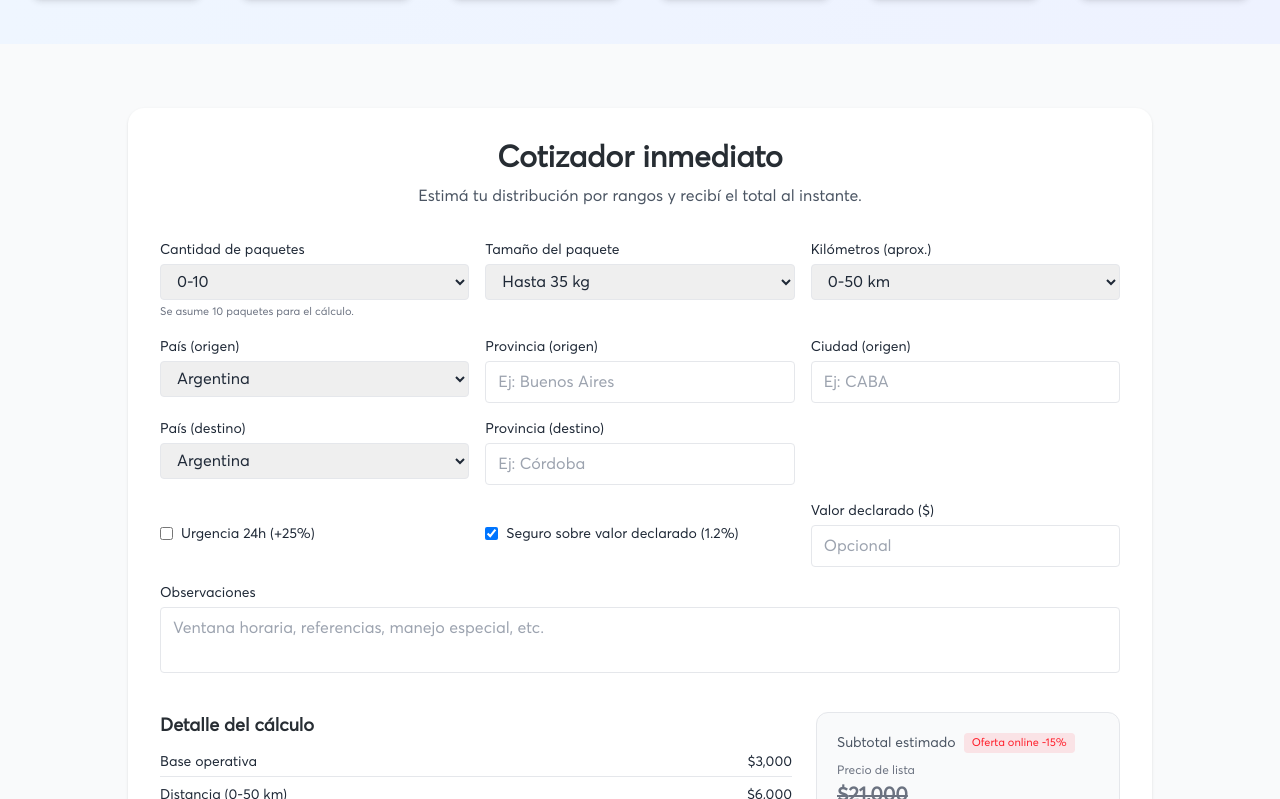
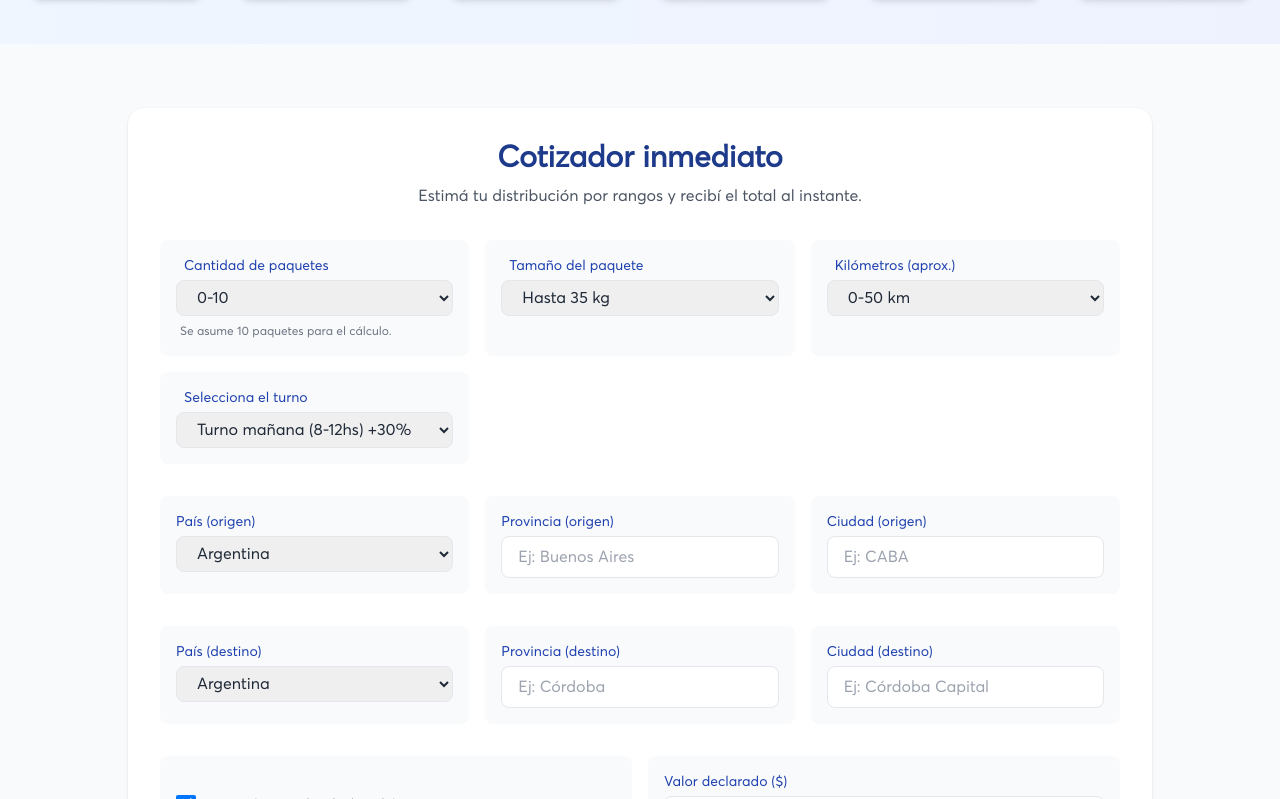
Before and after one commit to Fjmorell/logisticaargentina, a React (Vite) app: page /cotizar in a window 1280 px wide. Shown: the part 2001-2800 px from the top of the page. Built offline with nearby package versions, Linux system fonts and the light colour scheme.

Commit message:
cotizador

```diff
--- a/src/components/QuoteCalculator.jsx
+++ b/src/components/QuoteCalculator.jsx
@@ -4,26 +4,31 @@ import React, { useMemo, useState } from "react";
 /** ======= TABLAS DE TARIFAS (EDITABLES) ======= */
 const COUNT_BANDS = {
   "0-10":  { label: "0-10",  assumed: 10,  discount: 1.00 },
-  "11-20": { label: "11-20", assumed: 20,  discount: 0.95 },
-  "21-30": { label: "21-30", assumed: 30,  discount: 0.92 },
-  "31-40": { label: "31-40", assumed: 40,  discount: 0.90 },
+  "11-20": { label: "11-20", assumed: 20,  discount: 0.97 },
+  "21-30": { label: "21-30", assumed: 30,  discount: 0.94 },
+  "31-40": { label: "31-40", assumed: 40,  discount: 0.91 },
   "41-50": { label: "41-50", assumed: 50,  discount: 0.88 },
   "50+":   { label: "+50",   assumed: 60,  discount: 0.85 },
 };
 
 const SIZE_RATES = {
-  small: { label: "Hasta 35 kg",  perPackage: 1200 },
-  large: { label: "Más de 35 kg", perPackage: 2000 },
+  small: { label: "Hasta 35 kg",  perPackage: 2450 },
+  large: { label: "Más de 35 kg", perPackage: 2550 },
 };
 
 const DISTANCE_BANDS = {
-  "0-50":   { label: "0-50 km",    fee: 6000 },
-  "51-100": { label: "51-100 km",  fee: 10000 },
-  "100+":   { label: "+ de 100 km", fee: 15000 },
+  "0-50":   { label: "0-50 km",    fee: 4500 },
+  "51-100": { label: "51-100 km",  fee: 7500 },
+  "100+":   { label: "+ de 100 km", fee: 11000 },
+};
+
+const TURNOS = {
+  normal: { label: "Sin urgencia", recargo: 1.00 },
+  mañana: { label: "Turno mañana (8-12hs)", recargo: 1.30 }, // +30% (modificado)
+  tarde:  { label: "Turno tarde (13-17hs)", recargo: 1.20 }, // +20% (modificado)
 };
 
 const SURCHARGES = {
-  urgencia24h: 1.25, // +25% sobre subtotal (sin seguro)
   seguro: 0.012,     // 1.2% del valor declarado
 };
 
@@ -49,8 +54,8 @@ export default function QuoteCalculator() {
     destinoProvincia: "",
     destinoCiudad: "",
 
-    // Extras
-    urgencia24h: false,
+    // Turno y extras
+    turno: "normal", // Reemplaza urgencia24h
     seguro: true,
     valorDeclarado: "",
 
@@ -67,8 +72,9 @@ export default function QuoteCalculator() {
     const count = COUNT_BANDS[form.paquetesBand];
     const size = SIZE_RATES[form.size];
     const dist = DISTANCE_BANDS[form.distanceBand];
+    const turno = TURNOS[form.turno];
 
-    if (!count || !size || !dist) {
+    if (!count || !size || !dist || !turno) {
       return { subtotal: 0, total: 0, breakdown: [], error: "" };
     }
 
@@ -88,11 +94,15 @@ export default function QuoteCalculator() {
       },
     ];
 
-    // Urgencia 24h (multiplicador sobre subtotal del servicio)
-    if (form.urgencia24h) {
+    // Recargo por turno urgente
+    if (form.turno !== "normal") {
       const prev = subtotal;
-      subtotal = Math.round(subtotal * SURCHARGES.urgencia24h);
-      breakdown.push({ label: "Urgencia 24h (+25%)", value: subtotal - prev });
+      subtotal = Math.round(subtotal * turno.recargo);
+      const porcentajeRecargo = Math.round((turno.recargo - 1) * 100);
+      breakdown.push({
+        label: `${turno.label} (+${porcentajeRecargo}%)`,
+        value: subtotal - prev
+      });
     }
 
     // Seguro (sobre valor declarado)
@@ -127,9 +137,9 @@ export default function QuoteCalculator() {
       `• Cantidad de paquetes: ${COUNT_BANDS[form.paquetesBand]?.label || "-"}`,
       `• Tamaño: ${SIZE_RATES[form.size]?.label || "-"}`,
       `• Kilómetros (aprox.): ${DISTANCE_BANDS[form.distanceBand]?.label || "-"}`,
+      `• Turno: ${TURNOS[form.turno]?.label || "-"}`,
       `• Origen: ${form.origenCiudad || "-"}, ${form.origenProvincia || "-"}, ${form.origenPais || "-"}`,
       `• Destino: ${form.destinoCiudad || "-"}, ${form.destinoProvincia || "-"}, ${form.destinoPais || "-"}`,
-      `• Urgencia 24h: ${form.urgencia24h ? "Sí" : "No"}`,
       `• Seguro: ${form.seguro ? "Sí" : "No"} ${form.valorDeclarado ? `(valor declarado $${Number(form.valorDeclarado).toLocaleString()})` : ""}`,
       "",
       `Precio de lista: $${(price.total || 0).toLocaleString()}`,
@@ -141,7 +151,7 @@ export default function QuoteCalculator() {
   return (
     <section id="cotizador" className="bg-gray-50 py-16 px-6 text-gray-800 scroll-mt-24">
       <div className="max-w-5xl mx-auto bg-white rounded-2xl shadow p-8">
-        <h2 className="text-2xl md:text-3xl font-bold text-custom-dark text-center">
+        <h2 className="text-2xl md:text-3xl font-bold text-blue-900 text-center">
           Cotizador inmediato
         </h2>
         <p className="text-center text-gray-600 mt-2">
@@ -151,31 +161,35 @@ export default function QuoteCalculator() {
         {/* ===== FORM ===== */}
         <div className="mt-8 grid grid-cols-1 md:grid-cols-3 gap-4">
           {/* Cantidad de paquetes */}
-          <div>
-            <label className="block text-sm font-medium mb-1">Cantidad de paquetes</label>
+          <div className="bg-gray-50 p-4 rounded-lg">
+            <label className="block text-sm font-medium mb-1 text-blue-800">
+              <i className="fas fa-box mr-2"></i>Cantidad de paquetes
+            </label>
             <select
               name="paquetesBand"
               value={form.paquetesBand}
               onChange={onChange}
-              className="w-full border rounded px-3 py-2"
+              className="w-full border rounded-lg px-4 py-2 focus:ring-2 focus:ring-blue-500 focus:border-blue-500"
             >
               {Object.keys(COUNT_BANDS).map((k) => (
                 <option key={k} value={k}>{COUNT_BANDS[k].label}</option>
               ))}
             </select>
-            <p className="text-[11px] text-gray-500 mt-1">
-              Se asume {COUNT_BANDS[form.paquetesBand].assumed} paquetes para el cálculo.
+            <p className="text-xs text-gray-500 mt-2">
+              <i className="fas fa-info-circle mr-1"></i>Se asume {COUNT_BANDS[form.paquetesBand].assumed} paquetes para el cálculo.
             </p>
           </div>
 
           {/* Tamaño */}
-          <div>
-            <label className="block text-sm font-medium mb-1">Tamaño del paquete</label>
+          <div className="bg-gray-50 p-4 rounded-lg">
+            <label className="block text-sm font-medium mb-1 text-blue-800">
+              <i className="fas fa-ruler-combined mr-2"></i>Tamaño del paquete
+            </label>
             <select
               name="size"
               value={form.size}
               onChange={onChange}
-              className="w-full border rounded px-3 py-2"
+              className="w-full border rounded-lg px-4 py-2 focus:ring-2 focus:ring-blue-500 focus:border-blue-500"
             >
               <option value="small">{SIZE_RATES.small.label}</option>
               <option value="large">{SIZE_RATES.large.label}</option>
@@ -183,13 +197,15 @@ export default function QuoteCalculator() {
           </div>
 
           {/* Km aprox */}
-          <div>
-            <label className="block text-sm font-medium mb-1">Kilómetros (aprox.)</label>
+          <div className="bg-gray-50 p-4 rounded-lg">
+            <label className="block text-sm font-medium mb-1 text-blue-800">
+              <i className="fas fa-route mr-2"></i>Kilómetros (aprox.)
+            </label>
             <select
               name="distanceBand"
               value={form.distanceBand}
               onChange={onChange}
-              className="w-full border rounded px-3 py-2"
+              className="w-full border rounded-lg px-4 py-2 focus:ring-2 focus:ring-blue-500 focus:border-blue-500"
             >
               <option value="0-50">{DISTANCE_BANDS["0-50"].label}</option>
               <option value="51-100">{DISTANCE_BANDS["51-100"].label}</option>
@@ -197,95 +213,122 @@ export default function QuoteCalculator() {
             </select>
           </div>
 
+          {/* Turno */}
+          <div className="bg-gray-50 p-4 rounded-lg">
+            <label className="block text-sm font-medium mb-1 text-blue-800">
+              <i className="fas fa-clock mr-2"></i>Selecciona el turno
+            </label>
+            <select
+              name="turno"
+              value={form.turno}
+              onChange={onChange}
+              className="w-full border rounded-lg px-4 py-2 focus:ring-2 focus:ring-blue-500 focus:border-blue-500"
+            >
+              <option value="mañana">Turno mañana (8-12hs) +30%</option>
+              <option value="tarde">Turno tarde (13-17hs) +20%</option>
+            </select>
+          </div>
+
           {/* Origen */}
-          <div className="md:col-span-3 grid grid-cols-1 md:grid-cols-3 gap-4">
-            <div>
-              <label className="block text-sm font-medium mb-1">País (origen)</label>
-              <select name="origenPais" value={form.origenPais} onChange={onChange} className="w-full border rounded px-3 py-2">
+          <div className="md:col-span-3 grid grid-cols-1 md:grid-cols-3 gap-4 mt-4">
+            <div className="bg-gray-50 p-4 rounded-lg">
+              <label className="block text-sm font-medium mb-1 text-blue-800">País (origen)</label>
+              <select name="origenPais" value={form.origenPais} onChange={onChange} className="w-full border rounded-lg px-4 py-2">
                 <option>Argentina</option>
                 <option>Chile</option>
                 <option>Uruguay</option>
                 <option>Paraguay</option>
               </select>
             </div>
-            <div>
-              <label className="block text-sm font-medium mb-1">Provincia (origen)</label>
-              <input name="origenProvincia" value={form.origenProvincia} onChange={onChange} className="w-full border rounded px-3 py-2" placeholder="Ej: Buenos Aires" />
+            <div className="bg-gray-50 p-4 rounded-lg">
+              <label className="block text-sm font-medium mb-1 text-blue-800">Provincia (origen)</label>
+              <input name="origenProvincia" value={form.origenProvincia} onChange={onChange} className="w-full border rounded-lg px-4 py-2" placeholder="Ej: Buenos Aires" />
             </div>
-            <div>
-              <label className="block text-sm font-medium mb-1">Ciudad (origen)</label>
-              <input name="origenCiudad" value={form.origenCiudad} onChange={onChange} className="w-full border rounded px-3 py-2" placeholder="Ej: CABA" />
+            <div className="bg-gray-50 p-4 rounded-lg">
+              <label className="block text-sm font-medium mb-1 text-blue-800">Ciudad (origen)</label>
+              <input name="origenCiudad" value={form.origenCiudad} onChange={onChange} className="w-full border rounded-lg px-4 py-2" placeholder="Ej: CABA" />
             </div>
           </div>
 
           {/* Destino */}
-          <div className="md:col-span-3 grid grid-cols-1 md:grid-cols-3 gap-4">
-            <div>
-              <label className="block text-sm font-medium mb-1">País (destino)</label>
-              <select name="destinoPais" value={form.destinoPais} onChange={onChange} className="w-full border rounded px-3 py-2">
+          <div className="md:col-span-3 grid grid-cols-1 md:grid-cols-3 gap-4 mt-4">
+            <div className="bg-gray-50 p-4 rounded-lg">
+              <label className="block text-sm font-medium mb-1 text-blue-800">País (destino)</label>
+              <select name="destinoPais" value={form.destinoPais} onChange={onChange} className="w-full border rounded-lg px-4 py-2">
                 <option>Argentina</option>
                 <option>Chile</option>
                 <option>Uruguay</option>
                 <option>Paraguay</option>
               </select>
             </div>
-            <div>
-              <label className="block text-sm font-medium mb-1">Provincia (destino)</label>
-              <input name="destinoProvincia" value={form.destinoProvincia} onChange={onChange} className="w-full border rounded px-3 py-2" placeholder="Ej: Córdoba" />
+            <div className="bg-gray-50 p-4 rounded-lg">
+              <label className="block text-sm font-medium mb-1 text-blue-800">Provincia (destino)</label>
+              <input name="destinoProvincia" value={form.destinoProvincia} onChange={onChange} className="w-full border rounded-lg px-4 py-2" placeholder="Ej: Córdoba" />
+            </div>
+            <div className="bg-gray-50 p-4 rounded-lg">
+              <label className="block text-sm font-medium mb-1 text-blue-800">Ciudad (destino)</label>
+              <input name="destinoCiudad" value={form.destinoCiudad} onChange={onChange} className="w-full border rounded-lg px-4 py-2" placeholder="Ej: Córdoba Capital" />
             </div>
           </div>
 
-          {/* Seguro / Urgencia / Valor declarado */}
-          <div className="md:col-span-3 grid grid-cols-1 md:grid-cols-3 gap-4">
-            <label className="flex items-center gap-2">
-              <input id="urgencia24h" name="urgencia24h" type="checkbox" checked={form.urgencia24h} onChange={onChange} />
-              <span className="text-sm">Urgencia 24h (+25%)</span>
-            </label>
+          {/* Seguro / Valor declarado */}
+          <div className="md:col-span-3 grid grid-cols-1 md:grid-cols-2 gap-4 mt-4">
+            <div className="bg-gray-50 p-4 rounded-lg flex items-center">
+              <input id="seguro" name="seguro" type="checkbox" checked={form.seguro} onChange={onChange} className="h-5 w-5 text-blue-600 focus:ring-blue-500" />
+              <label htmlFor="seguro" className="ml-2 block text-sm text-gray-900">
+                <span className="font-medium">Seguro</span> (1.2% valor declarado)
+              </label>
+            </div>
 
-            <label className="flex items-center gap-2">
-              <input id="seguro" name="seguro" type="checkbox" checked={form.seguro} onChange={onChange} />
-              <span className="text-sm">Seguro sobre valor declarado (1.2%)</span>
-            </label>
-
-            <div>
-              <label className="block text-sm font-medium mb-1">Valor declarado ($)</label>
-              <input name="valorDeclarado" type="number" min="0" value={form.valorDeclarado} onChange={onChange} className="w-full border rounded px-3 py-2" placeholder="Opcional" />
+            <div className="bg-gray-50 p-4 rounded-lg">
+              <label className="block text-sm font-medium mb-1 text-blue-800">Valor declarado ($)</label>
+              <input name="valorDeclarado" type="number" min="0" value={form.valorDeclarado} onChange={onChange} className="w-full border rounded-lg px-4 py-2" placeholder="Opcional" />
             </div>
           </div>
 
           {/* Observaciones */}
-          <div className="md:col-span-3">
-            <label className="block text-sm font-medium mb-1">Observaciones</label>
-            <textarea name="observaciones" rows={2} value={form.observaciones} onChange={onChange} className="w-full border rounded px-3 py-2 resize-none" placeholder="Ventana horaria, referencias, manejo especial, etc." />
+          <div className="md:col-span-3 mt-4">
+            <div className="bg-gray-50 p-4 rounded-lg">
+              <label className="block text-sm font-medium mb-1 text-blue-800">Observaciones</label>
+              <textarea name="observaciones" rows={2} value={form.observaciones} onChange={onChange} className="w-full border rounded-lg px-4 py-2 resize-none" placeholder="Ventana horaria, referencias, manejo especial, etc." />
+            </div>
           </div>
         </div>
 
         {/* ===== RESULTADO ===== */}
         <div className="mt-8 grid grid-cols-1 md:grid-cols-3 gap-6">
           <div className="md:col-span-2">
-            <h3 className="text-lg font-semibold text-custom-dark">Detalle del cálculo</h3>
-            <ul className="mt-3 text-sm space-y-2">
-              {price.breakdown.map((b, i) => (
-                <li key={i} className="flex justify-between border-b pb-1">
-                  <span>{b.label}</span>
-                  <span>${b.value.toLocaleString()}</span>
-                </li>
-              ))}
-            </ul>
+            <h3 className="text-lg font-semibold text-blue-900 mb-4">Detalle del cálculo</h3>
+            <div className="bg-gray-50 rounded-xl p-5">
+              <ul className="space-y-3">
+                {price.breakdown.map((b, i) => (
+                  <li key={i} className="flex justify-between pb-2 border-b">
+                    <span className="text-gray-600">{b.label}</span>
+                    <span className="font-medium">${b.value.toLocaleString()}</span>
+                  </li>
+                ))}
+              </ul>
+            </div>
           </div>
 
-          <div className="bg-gray-50 rounded-xl p-5 border">
-            <div className="flex items-center gap-2">
-              <p className="text-sm text-gray-600">Subtotal estimado</p>
+          <div className="bg-blue-50 rounded-xl p-6 border border-blue-100 relative">
+            {PROMO.enabled && (
+              <div className="absolute -top-3 -right-3 bg-red-500 text-white rounded-full w-10 h-10 flex items-center justify-center text-sm font-bold">
+                -15%
+              </div>
+            )}
+
+            <div className="flex items-center gap-2 mb-2">
+              <p className="text-sm text-blue-800">Subtotal estimado</p>
               {PROMO.enabled && (
-                <span className="text-[11px] bg-custom-red/10 text-custom-red px-2 py-0.5 rounded">
+                <span className="text-xs bg-red-100 text-red-700 px-2 py-0.5 rounded">
                   {PROMO.label}
                 </span>
               )}
             </div>
 
             {/* Precio de lista tachado */}
-            <div className="mt-1">
+            <div className="mb-3">
               <span className="text-xs text-gray-500">Precio de lista</span>
               <p className="text-xl font-semibold text-gray-500 line-through">
                 ${(price.total || 0).toLocaleString()}
@@ -293,24 +336,24 @@ export default function QuoteCalculator() {
             </div>
 
             {/* Precio especial */}
-            <div className="mt-2">
-              <span className="text-xs text-gray-600">Precio especial</span>
-              <p className="text-3xl font-extrabold text-custom-dark">
+            <div className="mb-3">
+              <span className="text-xs text-blue-800">Precio especial</span>
+              <p className="text-3xl font-extrabold text-blue-900">
                 ${(promo.totalPromo || 0).toLocaleString()}
               </p>
             </div>
 
             {/* Ahorro */}
             {PROMO.enabled && promo.descuento > 0 && (
-              <p className="mt-1 text-sm text-green-600">
-                Ahorrás ${promo.descuento.toLocaleString()} en servicio.
+              <p className="text-sm text-green-600 mb-4">
+                <i className="fas fa-money-bill-wave mr-1"></i>Ahorrás ${promo.descuento.toLocaleString()} en servicio.
               </p>
             )}
 
-            <hr className="my-3" />
+            <hr className="my-4 border-blue-200" />
 
             {/* Resumen servicio/seguro */}
-            <div className="text-xs text-gray-600 space-y-1">
+            <div className="text-xs text-blue-700 space-y-1 mb-5">
               <p>Servicio (con promo): ${(Math.max((price.subtotal || 0) - (promo.descuento || 0), 0)).toLocaleString()}</p>
               <p>Seguro: ${(((price.total || 0) - (price.subtotal || 0)) || 0).toLocaleString()}</p>
             </div>
@@ -319,11 +362,12 @@ export default function QuoteCalculator() {
               href={whatsappHref}
               target="_blank"
               rel="noreferrer"
-              className="block mt-5 w-full text-center bg-custom-red text-white font-semibold py-3 rounded hover:bg-custom-red/90 transition"
+              className="block w-full bg-red-600 hover:bg-red-700 text-white font-semibold py-3 rounded-lg transition flex items-center justify-center"
             >
+              <i className="fab fa-whatsapp mr-2 text-xl"></i>
               Solicitar servicio por WhatsApp
             </a>
-            <p className="text-[11px] text-gray-500 mt-2">
+            <p className="text-xs text-gray-500 mt-3 text-center">
               * Oferta aplicada al servicio. Seguro y extras no incluidos en el descuento.
             </p>
           </div>
--- a/src/pages/Cotizar.jsx
+++ b/src/pages/Cotizar.jsx
@@ -89,9 +89,7 @@ const Cotizar = () => {
                 <p><span className="font-semibold">Escalabilidad:</span> Baja</p>
                 <p><span className="font-semibold">Trazabilidad:</span> Limitada (depende de tu sistema)</p>
               </div>
-              <a href="#cotizador" className="mt-6 inline-block w-full text-center bg-gray-200 text-custom-dark font-medium py-3 rounded hover:bg-gray-300 transition">
-                Evaluar costos actuales
-              </a>
+
             </div>
             {/* Columna 2 - Business (Recomendado) */}
             <div className="relative border-2 rounded-2xl p-6 shadow-md bg-white h-full flex flex-col transition-transform duration-300 hover:scale-105 hover:shadow-lg border-custom-red" >
```
